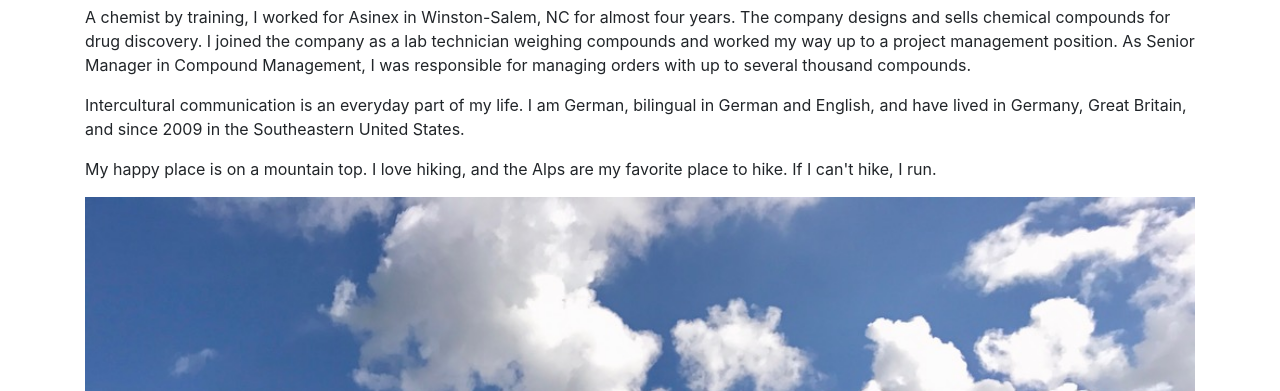
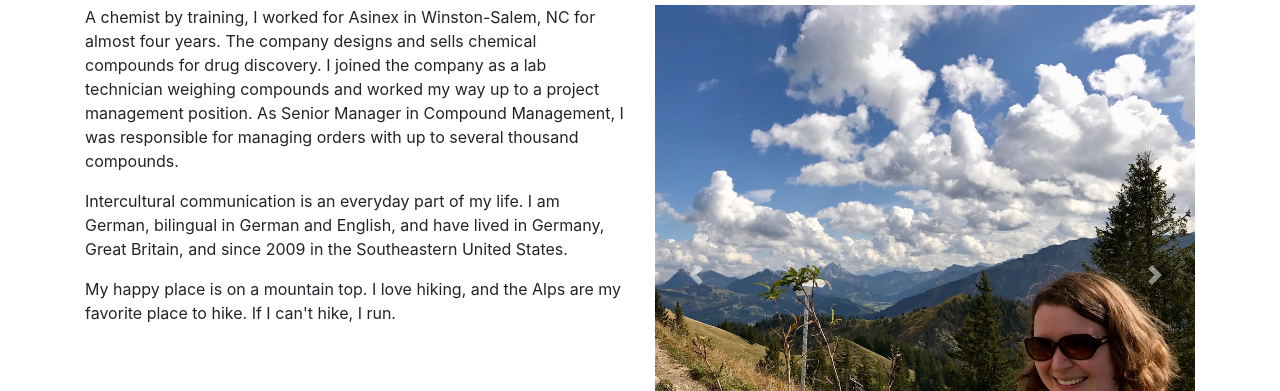
Before and after one commit to SabineEmden/SabineEmden.github.io, a plain HTML site: page index.html in a window 1280 px wide. Shown: the part 1374-1765 px from the top of the page. Drawn offline with nearby package versions, Linux system fonts and the light colour scheme.

Commit message:
Style About section responsively

```diff
--- a/index.html
+++ b/index.html
@@ -131,12 +131,15 @@
 		<section id="about" class="container">
 			<h2>More About Me</h2>
 
+			<div class="row">
+				<div class="col-lg align-self-start">
 					<p>A chemist by training, I worked for Asinex in Winston-Salem, NC for almost four years. The  company designs and sells chemical compounds for drug discovery. I joined the company as a lab technician weighing compounds and worked my way up to a project management position. As Senior Manager in Compound Management, I  was responsible for managing orders with up to several thousand compounds.</p>
 
 					<p>Intercultural communication is an everyday part of my life. I am German, bilingual in German and English, and have lived in Germany, Great Britain, and since 2009 in the Southeastern United States.</p>
 
 					<p>My happy place is on a mountain top. I love hiking, and the Alps are my favorite place to hike. If I can't hike, I run.</p>
-
+				</div>
+				<div class="col-lg align-self-center">
 					<!-- Carousel with 4 images -->
 					<div id="carousel" class="carousel slide" data-interval="false">
 						<ol class="carousel-indicators">
@@ -179,6 +182,8 @@
 		    			<span class="carousel-control-next-icon" aria-hidden="true"></span>
 		    			<span class="sr-only">Next</span>
 		  			</a>
+					</div> <!-- End carousel -->
+				</div>
 			</div>
 
 			<a href="#intro">back to top</a>
```
Lines whose indentation alone changed are shown as unchanged.
